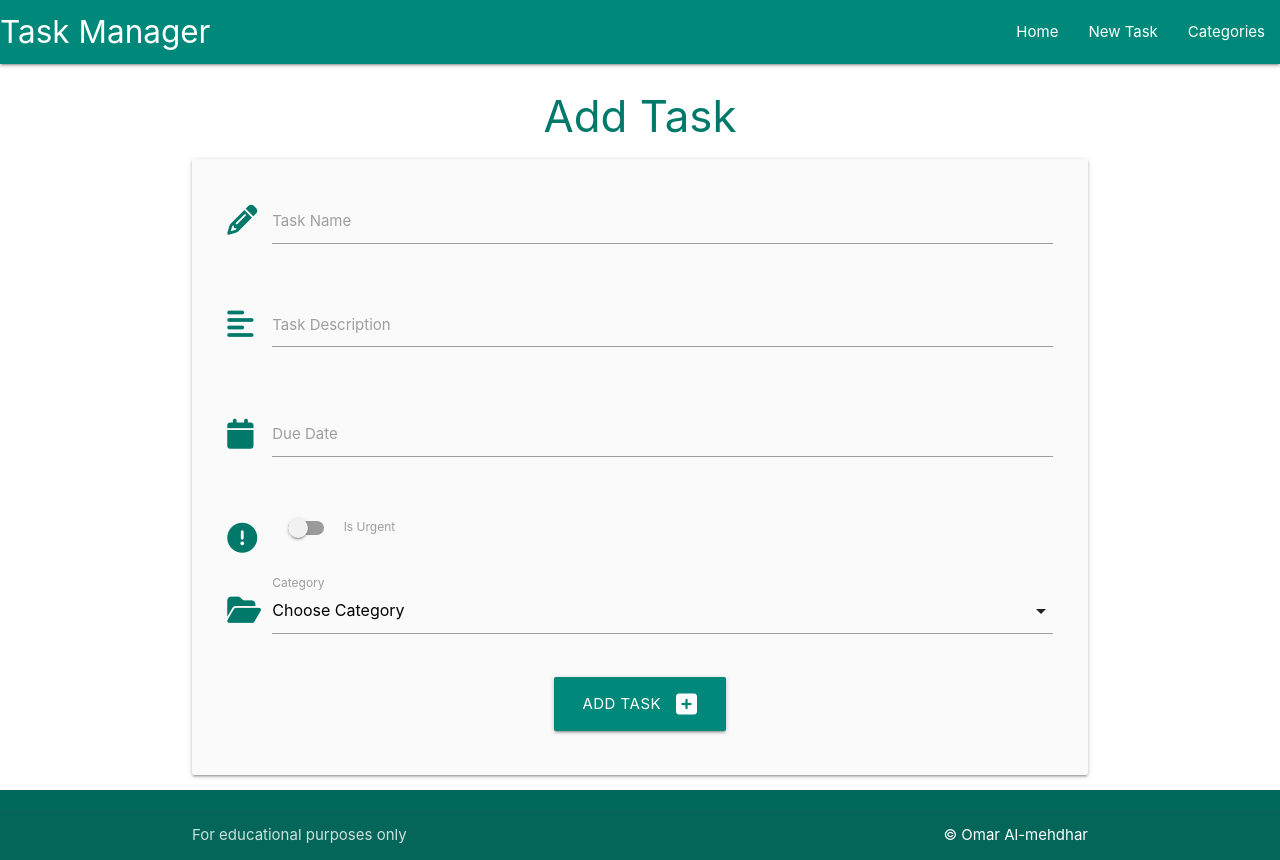
After one commit to Omar-Alme/task-manager-sql, a Flask app: page /add_task in a window 1280 px wide. The commit adds this page. Run offline with Flask 3, Linux system fonts and the light colour scheme.

Commit message:
Add add task page

```diff
--- a/taskmanager/models.py
+++ b/taskmanager/models.py
@@ -19,7 +19,8 @@ class Task(db.Model):
     task_description = db.Column(db.Text, nullable=False)
     is_urgent = db.Column(db.Boolean, default=False, nullable=False)
     due_date = db.Column(db.Date, nullable=False)
-    category_id = db.Column(db.Integer, db.ForeignKey("category.id", ondelete="CASCADE"), nullable=False)
+    category_id = db.Column(db.Integer, db.ForeignKey(
+        "category.id", ondelete="CASCADE"), nullable=False)
 
     def __repr__(self):
         # __repr__ to represent itself in the form of a string
--- a/taskmanager/routes.py
+++ b/taskmanager/routes.py
@@ -40,3 +40,20 @@ def delete_category(category_id):
     db.session.delete(category)
     db.session.commit()
     return redirect(url_for("categories"))
+
+
+@app.route("/add_task", methods=["GET", "POST"])
+def add_task():
+    categories = list(Category.query.order_by(Category.category_name).all())
+    if request.method == "POST":
+        task = Task(
+            task_name=request.form.get("task_name"),
+            task_description=request.form.get("task_description"),
+            is_urgent=bool(True if request.form.get("is_urgent") else False),
+            due_date=request.form.get("due_date"),
+            category_id=request.form.get("category_id")
+        )
+        db.session.add(task)
+        db.session.commit()
+        return redirect(url_for("home"))
+    return render_template("add_task.html", categories=categories)
--- a/taskmanager/static/js/script.js
+++ b/taskmanager/static/js/script.js
@@ -2,4 +2,14 @@ document.addEventListener('DOMContentLoaded', function () {
     // Sidenav initialization
     let sidenav = document.querySelectorAll('.sidenav');
     M.Sidenav.init(sidenav);
+
+    let datepicker = document.querySelectorAll(".datepicker");;;
+    M.Datepicker.init(datepicker, {
+        format: "dd mmmm, yyyy",
+        i18n: { done: "Select" }
+    });
+
+    // select initialization
+    let selects = document.querySelectorAll("select");
+    M.FormSelect.init(selects);
 });
--- /dev/null
+++ b/taskmanager/templates/add_task.html
@@ -0,0 +1,94 @@
+{% extends "base.html" %} {% block content %}
+
+<h3 class="teal-text text-darken-2 center-align">Add Task</h3>
+
+<div class="row card-panel grey lighten-5">
+  <form class="col s12" method="POST" action="{{ url_for('add_task')}}">
+    <!-- Task Name -->
+    <div class="row">
+      <div class="input-field col s12">
+        <i class="fas fa-pencil-alt prefix teal-text text-darken-2"></i>
+        <input
+          id="add_task"
+          name="add_task"
+          type="text"
+          class="validate"
+          minlength="5"
+          maxlength="50"
+          required
+        />
+        <label for="add_task">Task Name</label>
+      </div>
+    </div>
+    <!-- Text Description -->
+    <div class="row">
+      <div class="input-field col s12">
+        <i class="fas fa-align-left prefix teal-text text-darken-2"></i>
+        <textarea
+          id="task_description"
+          name="task_description"
+          type="text"
+          class="materialize-textarea validate"
+          minlength="5"
+          maxlength="200"
+          required
+        ></textarea>
+        <label for="task_description">Task Description</label>
+      </div>
+    </div>
+    <!-- Due Date -->
+    <div class="row">
+      <div class="input-field col s12">
+        <i class="fas fa-calendar prefix teal-text text-darken-2"></i>
+        <input
+          id="due_date"
+          name="due_date"
+          type="text"
+          class="datepicker validate"
+          required
+        />
+        <label for="due_date">Due Date</label>
+      </div>
+    </div>
+    <!-- is urgent -->
+    <div class="row">
+      <div class="input-field col s12">
+        <div class="switch">
+          <i
+            class="fas fa-exclamation-circle prefix teal-text text-darken-2"
+          ></i>
+          <label for="is_urgent">
+            <input id="is_urgent" name="is_urgent" type="checkbox" />
+            <span class="lever"></span>
+            Is Urgent
+          </label>
+        </div>
+      </div>
+    </div>
+    <!-- category id -->
+    <div class="row">
+      <div class="input-field col s12">
+        <i class="fas fa-folder-open prefix teal-text text-darken-2"></i>
+        <select id="category_id" name="category_id" class="validate" required>
+          <option value="" disabled selected>Choose Category</option>
+          {% for category in categories %}
+        <option value="{{ category.id }}">{{ category.category_name }}</option>
+            {{ category.category_name }}
+          </option>
+          {% endfor %}
+        </select>
+        <label for="category_id">Category</label>
+      </div>
+    </div>
+    <!-- Submit Button -->
+    <div class="row">
+      <div class="col s12 center-align">
+        <button type="submit" class="btn-large teal darken-1">
+          Add Task <i class="fas fa-plus-square right"></i>
+        </button>
+      </div>
+    </div>
+  </form>
+</div>
+
+{% endblock %}
--- a/taskmanager/templates/base.html
+++ b/taskmanager/templates/base.html
@@ -34,7 +34,7 @@
           ></a>
           <ul class="right hide-on-med-and-down">
             <li><a href="{{url_for('home')}}">Home</a></li>
-            <li><a href="">New Task</a></li>
+            <li><a href="{{url_for('add_task')}}">New Task</a></li>
             <li><a href="{{url_for('categories')}}">Categories</a></li>
           </ul>
         </div>
@@ -42,7 +42,7 @@
       <!-- Mobile sidenav -->
       <ul class="sidenav" id="mobile-demo">
         <li><a href="{{url_for('home')}}">Home</a></li>
-        <li><a href="">New Task</a></li>
+        <li><a href="{{url_for('add_task')}}">New Task</a></li>
         <li><a href="{{url_for('categories')}}">Categories</a></li>
       </ul>
     </header>
```
Also changed, not shown: taskmanager/templates/tasks.html (+8 -0 lines).
